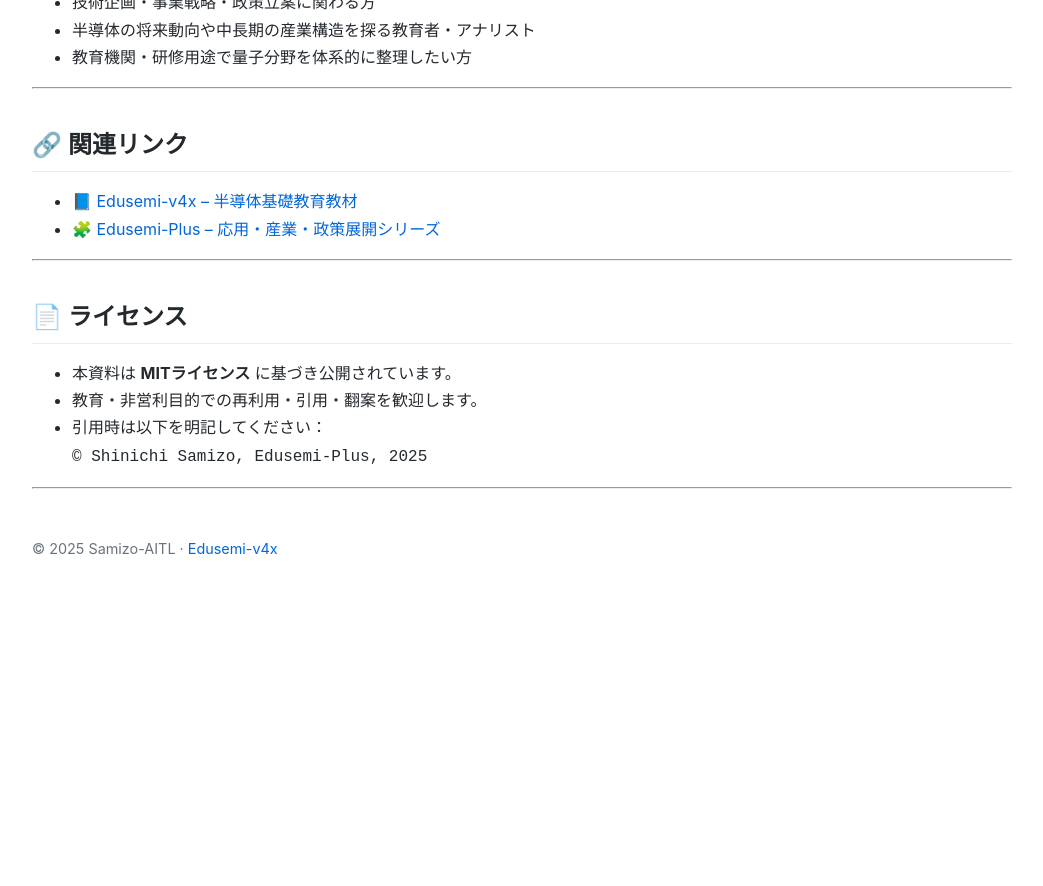
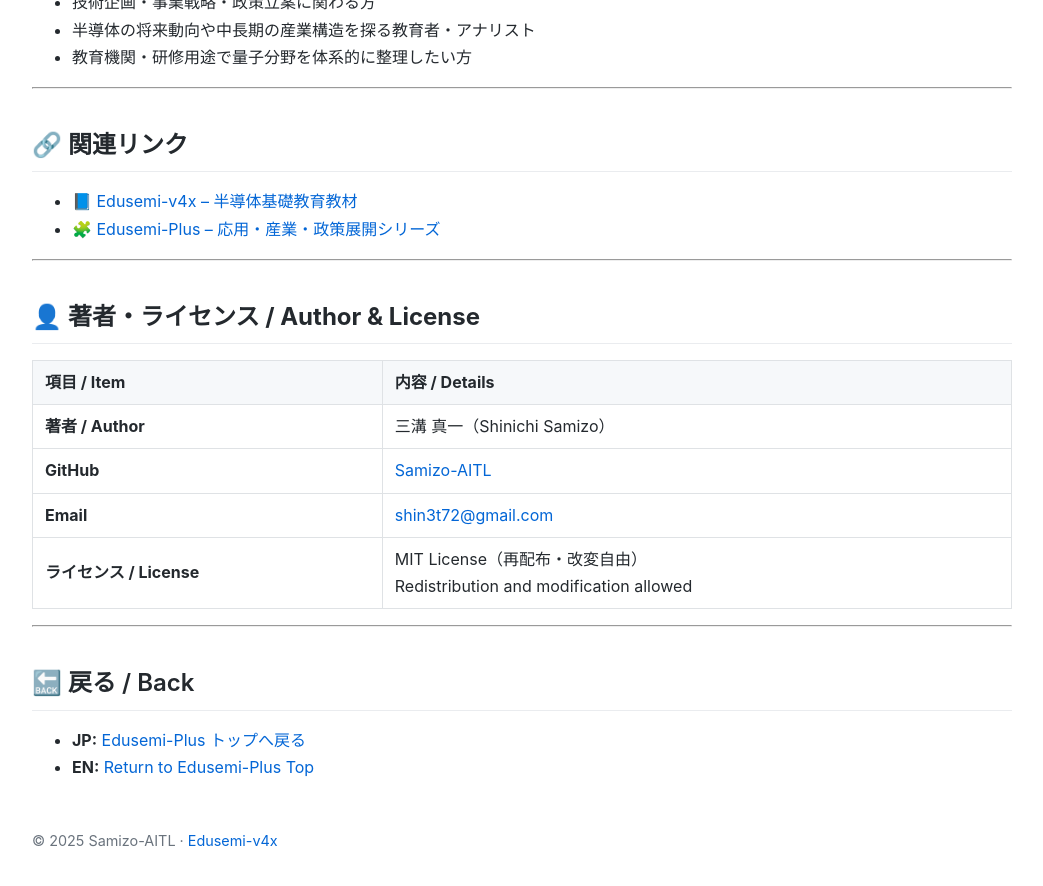
Before and after one commit to Samizo-AITL/Edusemi-Plus, a Jekyll site: the page built from quantum-semiconductor/index.md, in a window 1280 px wide and 900 px high, scrolled down 950 px. Shown: the top 886 px of the window, without its empty margins (118-1161 px from the left). Built offline with Jekyll 4.4.1, drawn with Linux system fonts in a browser that asks for light colours; before the commit the page ends 1558 px from its top, so only the background shows below that.

Commit message:
Update index.md

```diff
--- a/quantum-semiconductor/index.md
+++ b/quantum-semiconductor/index.md
@@ -47,11 +47,17 @@
 
 ---
 
-## 📄 ライセンス
+## 👤 **著者・ライセンス / Author & License**
 
-- 本資料は **MITライセンス** に基づき公開されています。
-- 教育・非営利目的での再利用・引用・翻案を歓迎します。
-- 引用時は以下を明記してください：
-  `© Shinichi Samizo, Edusemi-Plus, 2025`
+| **項目 / Item** | **内容 / Details** |
+|-----------------|--------------------|
+| **著者 / Author** | 三溝 真一（Shinichi Samizo） |
+| **GitHub** | [Samizo-AITL](https://github.com/Samizo-AITL) |
+| **Email** | [shin3t72@gmail.com](mailto:shin3t72@gmail.com) |
+| **ライセンス / License** | MIT License（再配布・改変自由）<br>Redistribution and modification allowed |
 
 ---
+
+## 🔙 戻る / Back
+- **JP:** [Edusemi-Plus トップへ戻る](https://samizo-aitl.github.io/Edusemi-Plus/index.html)
+- **EN:** [Return to Edusemi-Plus Top](https://samizo-aitl.github.io/Edusemi-Plus/index.html)
```
